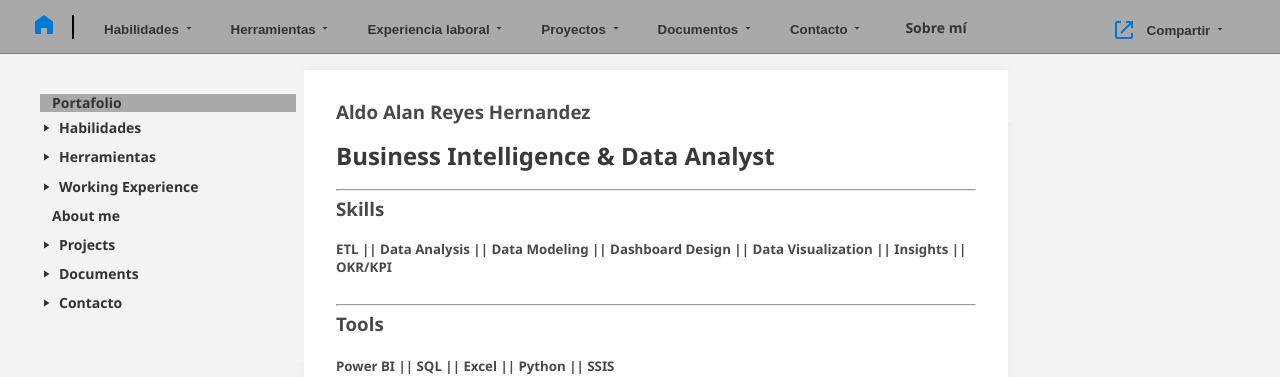
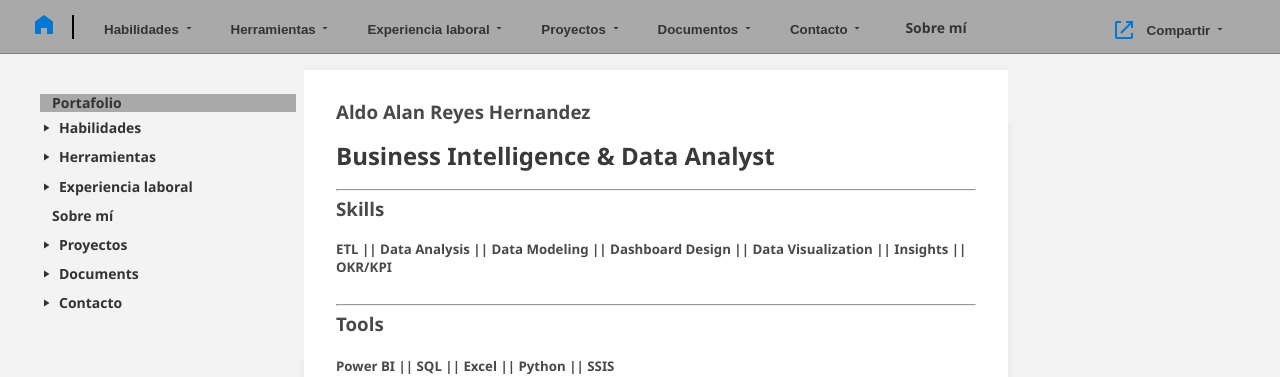
Before and after one commit to AldoReyes84/AldoReyes.github.io, a Jekyll site: the page built from README.md, in a window 1280 px wide. Shown: the top 377 px of the page. Built offline with Jekyll 4.4.1, drawn with Linux system fonts in a browser that asks for light colours; our own code applies the rules of GitHub Pages for plain Markdown files.

Commit message:
about me , working experience and projects href text lang

```diff
--- a/_includes/section.html
+++ b/_includes/section.html
@@ -333,7 +333,7 @@
                         <svg class="arrow-icon" viewBox="0 0 24 24" width="12" height="12">
                             <path d="M8 5v14l11-7z" fill="currentColor" />
                         </svg>
-                        <span class="nav-label">Working Experience</span>
+                        <span class="nav-label">{{ site.data.textos[lang].working_experience }}</span>
                     </button>
                     <ul class="sub-list" hidden aria-label="Lista de experiencias laborales">
                         <li><a href="{{ site.sections.experience.url }}" aria-label="Ver experiencia Intel Project Analyst">Intel Project Analyst</a></li>
@@ -345,7 +345,9 @@
                         <svg width="12" height="12" xmlns="http://www.w3.org/2000/svg">
                             <rect width="12" height="12" fill="none"/>
                         </svg>
-                        <a id="about-me-link" href="{{ site.sections.aboutme.url }}" aria-label="Ir a About me">About me</a>
+                        <a id="about-me-link" href="{{ site.sections.aboutme.url }}" aria-label="{{ site.data.textos[lang].about_me_aria}}">
+                            {{ site.data.textos[lang].about_me }}
+                        </a>
                     </button>
                 </li>
                 <li class="nav-item" id="nav-tree-projects" role="treeitem" aria-level="1">
@@ -353,7 +355,7 @@
                         <svg class="arrow-icon" viewBox="0 0 24 24" width="12" height="12">
                             <path d="M8 5v14l11-7z" fill="currentColor" />
                         </svg>
-                        <span class="nav-label">Projects</span>
+                        <span class="nav-label">{{ site.data.textos[lang].projects }}</span>
                     </button>
                     <ul class="sub-list" hidden aria-label="Lista de proyectos">
                         <li><a href="{{ site.sections.contoso.url }}" aria-label="Projects_Contoso Sales Power BI Dashboard"><img src="assets/icons/powerbi.png" alt="power bi icon" width="24" height="17"> Contoso Sales Power BI Dashboard</a></li>
```
